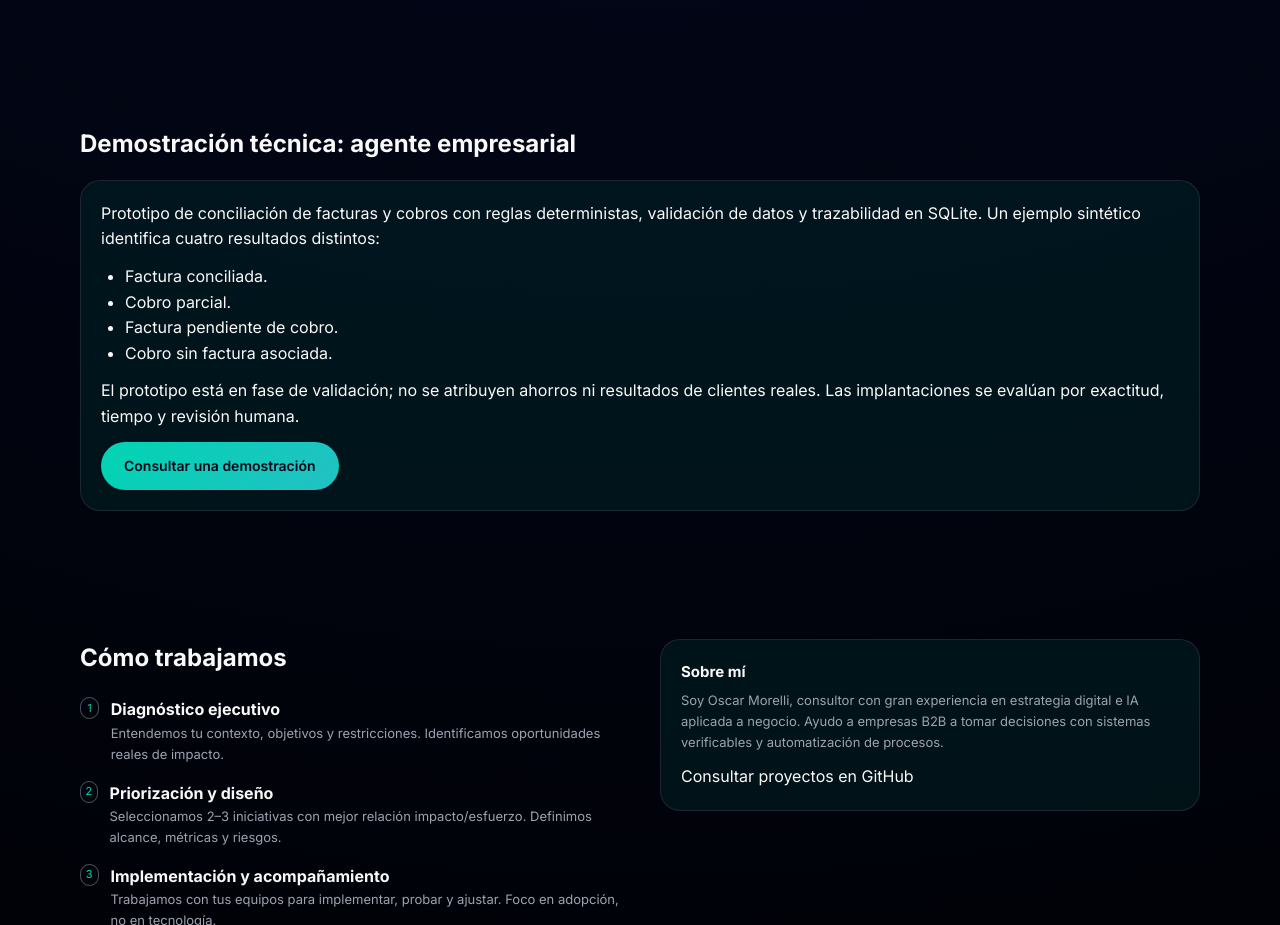
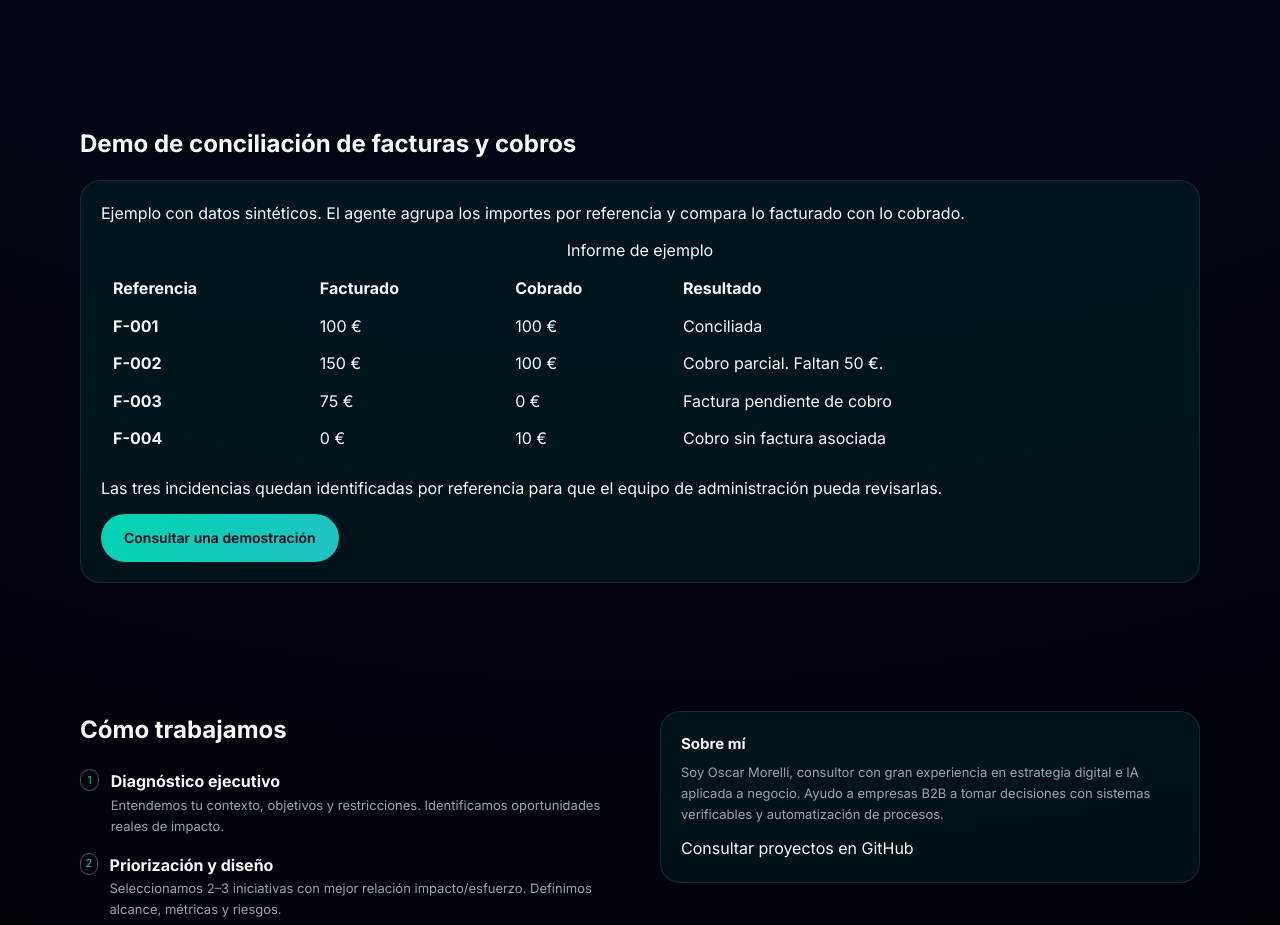
Before and after one commit to OscarMorelli78/ConsultorIA, a plain HTML site: page index.html in a window 1280 px wide. Shown: the part 1546-2471 px from the top of the page. Drawn offline with nearby package versions, Linux system fonts and the light colour scheme.

Commit message:
Muestra la conciliación en el portfolio (#2)

```diff
--- a/index.html
+++ b/index.html
@@ -388,7 +388,28 @@
       </div>
     </section>
 
-    <section class="section" id="demostracion"><div class="section-inner"><h2>Demostración técnica: agente empresarial</h2><div class="about-card" style="margin-top:16px"><p>Prototipo de conciliación de facturas y cobros con reglas deterministas, validación de datos y trazabilidad en SQLite. Un ejemplo sintético identifica cuatro resultados distintos:</p><ul style="padding-left:24px;margin:12px 0"><li>Factura conciliada.</li><li>Cobro parcial.</li><li>Factura pendiente de cobro.</li><li>Cobro sin factura asociada.</li></ul><p>El prototipo está en fase de validación; no se atribuyen ahorros ni resultados de clientes reales. Las implantaciones se evalúan por exactitud, tiempo y revisión humana.</p><p style="margin-top:12px"><a class="btn btn-primary" href="#contacto">Consultar una demostración</a></p></div></div></section>
+    <section class="section" id="demostracion">
+  <div class="section-inner">
+    <h2>Demo de conciliación de facturas y cobros</h2>
+    <div class="about-card" style="margin-top:16px">
+      <p>Ejemplo con datos sintéticos. El agente agrupa los importes por referencia y compara lo facturado con lo cobrado.</p>
+      <div style="overflow-x:auto;margin:12px 0">
+        <table style="width:100%;text-align:left;border-spacing:12px">
+          <caption>Informe de ejemplo</caption>
+          <thead><tr><th scope="col">Referencia</th><th scope="col">Facturado</th><th scope="col">Cobrado</th><th scope="col">Resultado</th></tr></thead>
+          <tbody>
+            <tr><th scope="row">F-001</th><td>100 €</td><td>100 €</td><td>Conciliada</td></tr>
+            <tr><th scope="row">F-002</th><td>150 €</td><td>100 €</td><td>Cobro parcial. Faltan 50 €.</td></tr>
+            <tr><th scope="row">F-003</th><td>75 €</td><td>0 €</td><td>Factura pendiente de cobro</td></tr>
+            <tr><th scope="row">F-004</th><td>0 €</td><td>10 €</td><td>Cobro sin factura asociada</td></tr>
+          </tbody>
+        </table>
+      </div>
+      <p>Las tres incidencias quedan identificadas por referencia para que el equipo de administración pueda revisarlas.</p>
+      <p style="margin-top:12px"><a class="btn btn-primary" href="#contacto">Consultar una demostración</a></p>
+    </div>
+  </div>
+</section>
     <!-- PROCESO + SOBRE MÍ -->
     <section class="section">
       <div class="section-inner two-column">
```
